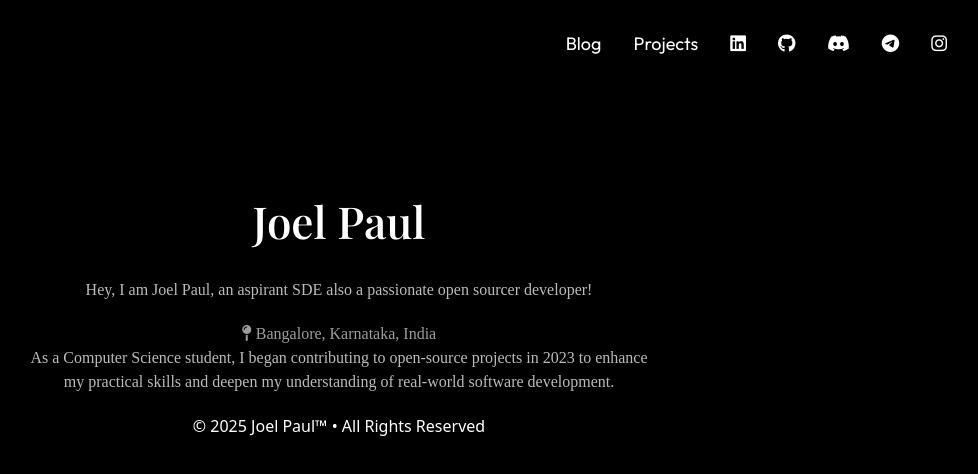
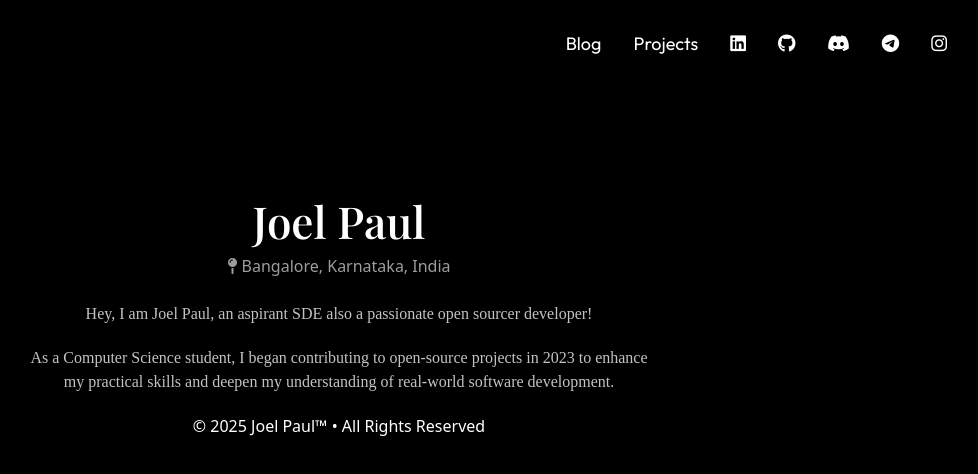
Before and after one commit to Jack-Pots/jack-pots.github.io, a SvelteKit app: page / in a window 1280 px wide. Shown: the top 474 px of the page, without its empty margins (301-1279 px from the left). Built offline with nearby package versions, Linux system fonts and the light colour scheme; a web font is replaced by a local one.

Commit message:
Typo Fix

```diff
--- a/src/app.css
+++ b/src/app.css
@@ -68,7 +68,7 @@ h1 {
 }
 
 .content {
-    color: rgb(187, 187, 187);
+    color: rgb(196, 195, 195);
     font-family: "Playfair" ;
     text-align: center;
 }
--- a/src/components/Main.svelte
+++ b/src/components/Main.svelte
@@ -9,11 +9,11 @@
         </div> -->
         <div class="home-content">
             <h1 class="name">Joel Paul</h1>
+            <h6 class="where"><i class="fa-solid fa-map-pin"></i>  Bangalore, Karnataka, India</h6>
             <br>
             <div class="main">
                 <div class="content">
                     <p class="about">Hey, I am Joel Paul, an aspirant SDE also a passionate open sourcer developer! </p>
-                    <h6 class="where"><i class="fa-solid fa-map-pin"></i>  Bangalore, Karnataka, India</h6>
                     <p>As a Computer Science student, I began contributing to open-source projects in 2023 to enhance my practical skills and deepen my understanding of real-world software development.</p>
                 </div>
             </div>
```
